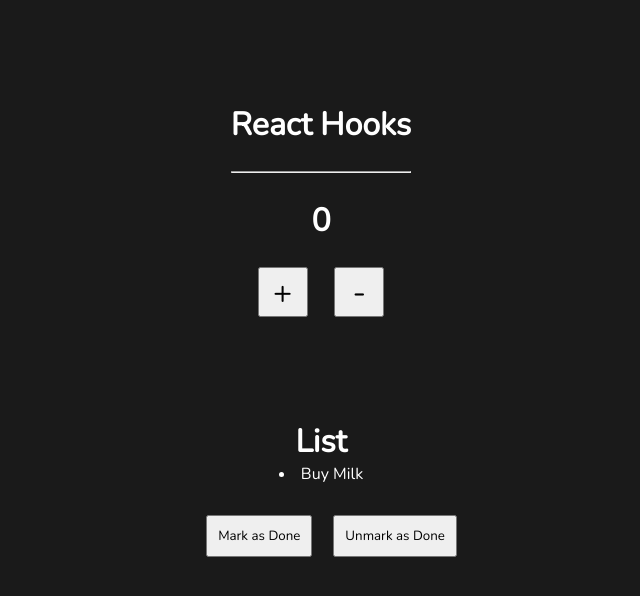
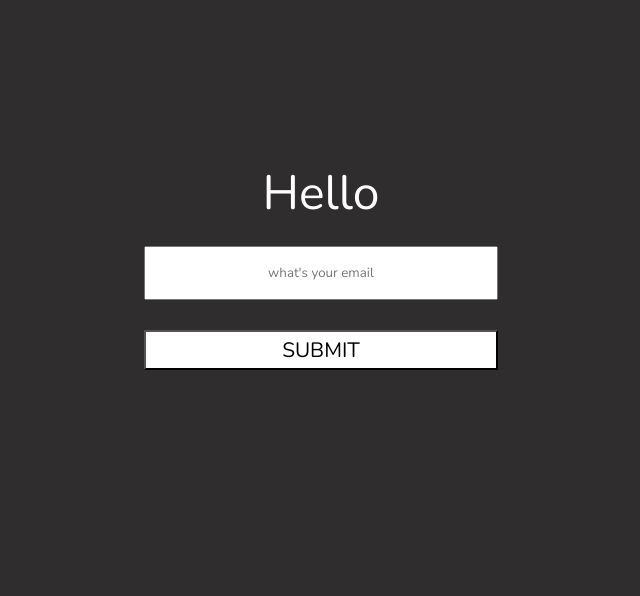
Before and after one commit to eu-waliston/Bootcamp-WEB, a React (Create React App) app in the folder ReactJS/examples/: page / in a window 1280 px wide. Shown: the top 596 px of the page, without its empty margins (319-959 px from the left). Built offline with nearby package versions, Linux system fonts and the light colour scheme.

Commit message:
Bootcamp WEB -Event Handling in React

```diff
--- a/ReactJS/examples/src/App.css
+++ b/ReactJS/examples/src/App.css
@@ -1,5 +1,5 @@
  .App {
-    background-color: rgb(26, 26, 26);
+    background-color: rgb(48, 45, 46);
     color: #fff;
     text-align: center;
     width: 100%;
--- a/ReactJS/examples/src/App.jsx
+++ b/ReactJS/examples/src/App.jsx
@@ -2,14 +2,16 @@ import React from "react"
 import "./App.css"
 
 
-import Count from "./components/count/Count"
-import Strike from "./components/strike/Strike"
+// import Count from "./components/count/Count"
+// import Strike from "./components/strike/Strike"
+import EventHandling from "./components/event/EventHandling"
 
 const App = () => {
   return (
     <div className="App">
-        <Count />
-        <Strike />
+        {/* <Count />
+        <Strike /> */}
+        <EventHandling />
     </div>
   )
 }
--- /dev/null
+++ b/ReactJS/examples/src/components/event/EventHandling.css
@@ -0,0 +1,40 @@
+.EventHandling {
+    text-align: center;
+    display: grid;
+    justify-content: center;
+    align-items: center;
+    position: relative;
+    top: 20%;
+}
+
+.EventHandling h1 {
+    margin-bottom: 20px;
+    font-size: 3rem;
+    font-weight: 200;
+}
+
+.EventHandling input {
+    width: 350px;
+    height: 50px;
+}
+
+.EventHandling button {
+    margin-top: 30px;
+    height: 40px;
+    position: relative;
+
+    font-size: 1.3rem;
+    text-transform: uppercase;
+}
+
+::placeholder {
+    text-align: center;
+}
+
+
+.button__style {
+    background-color: black;
+    border-radius: 5px;
+    transition: .5s;
+    color: #fff;
+}
--- /dev/null
+++ b/ReactJS/examples/src/components/event/EventHandling.jsx
@@ -0,0 +1,28 @@
+import React, { useState } from "react";
+import "./EventHandling.css";
+
+const EventHandling = () => {
+    const [isMouseOver, setisMouseOver] = useState(false);
+
+    const handleMouseOver = () => {
+        setisMouseOver(true)
+    }
+
+    const handleMouseOut = () => {
+        setisMouseOver(false)
+    }
+
+    return (
+        <div className="EventHandling">
+            <h1>Hello</h1>
+            <input type="text" placeholder="what's your email" />
+            <button
+                onMouseOver={handleMouseOver}
+                onMouseOut={handleMouseOut}
+                style={{ backgroundColor: isMouseOver ? "#000" : "#fff", color: isMouseOver ? "#fff" : "#000" }}
+            >submit</button>
+        </div>
+    )
+}
+
+export default EventHandling;
```
